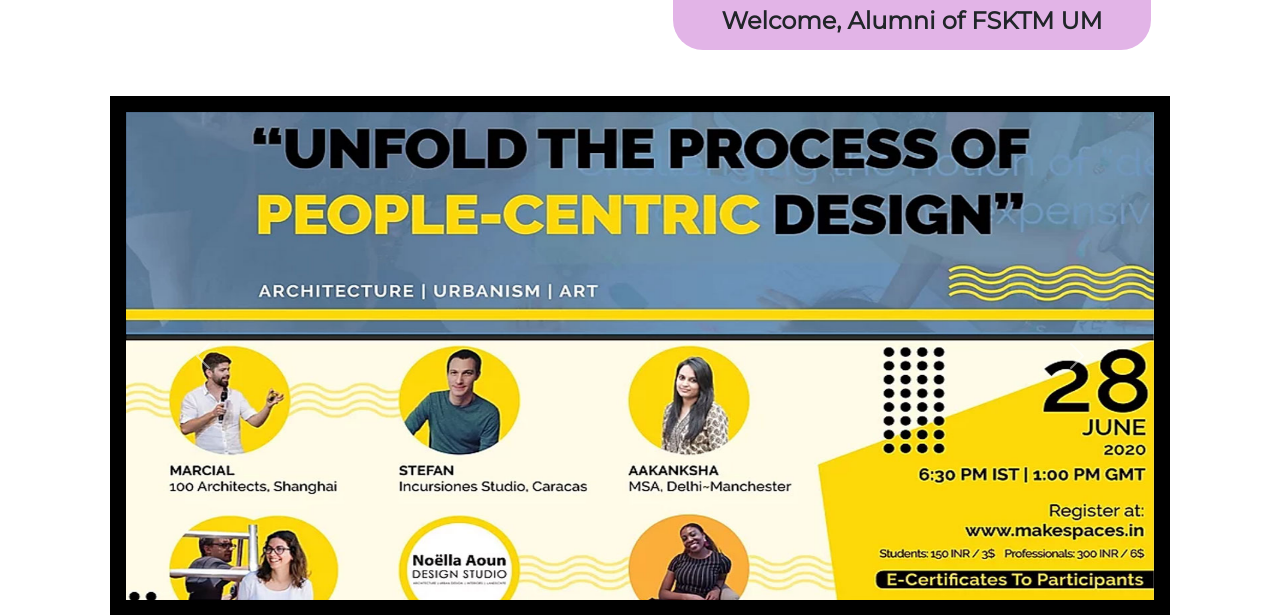
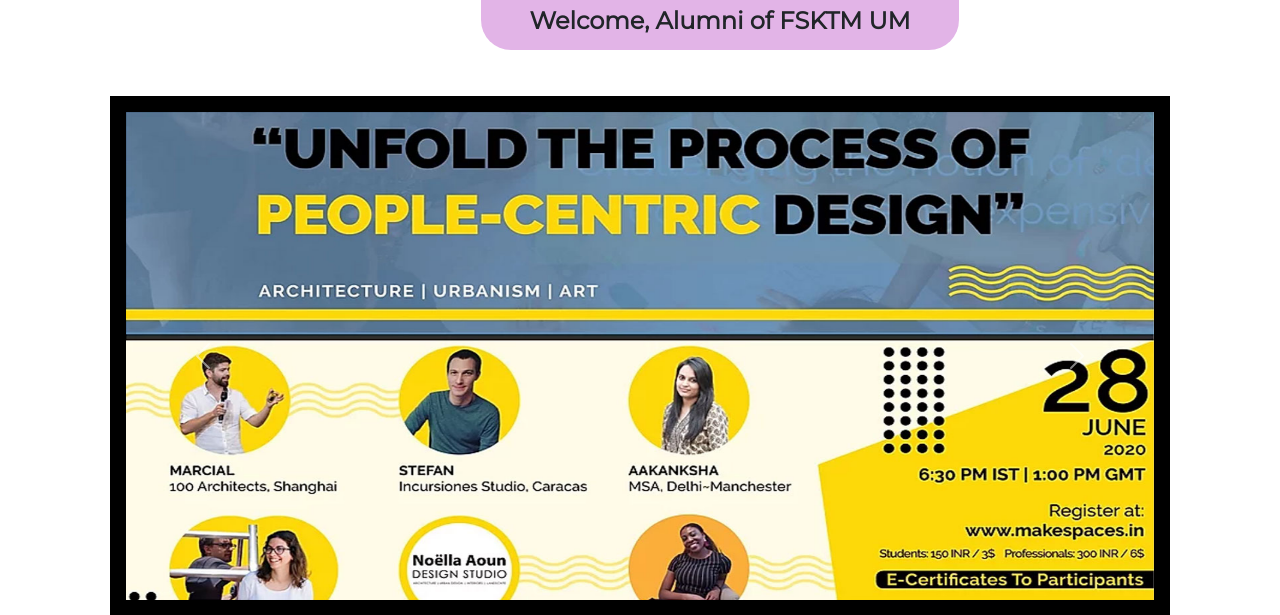
Before and after one commit to AfiqAmmar/Online-Alumni-System, a PHP site: page /Homepage.html in a window 1280 px wide. Shown: the part 85-700 px from the top of the page. Run offline with PHP 8.4, Linux system fonts and the light colour scheme.

Commit message:
Update Home.css

```diff
--- a/Home.css
+++ b/Home.css
@@ -1,5 +1,5 @@
 .rcorners1 {
-    position: relative;
+    position:sticky;
     width: 478px;
     height: 50px;
     left: 481px;
```
